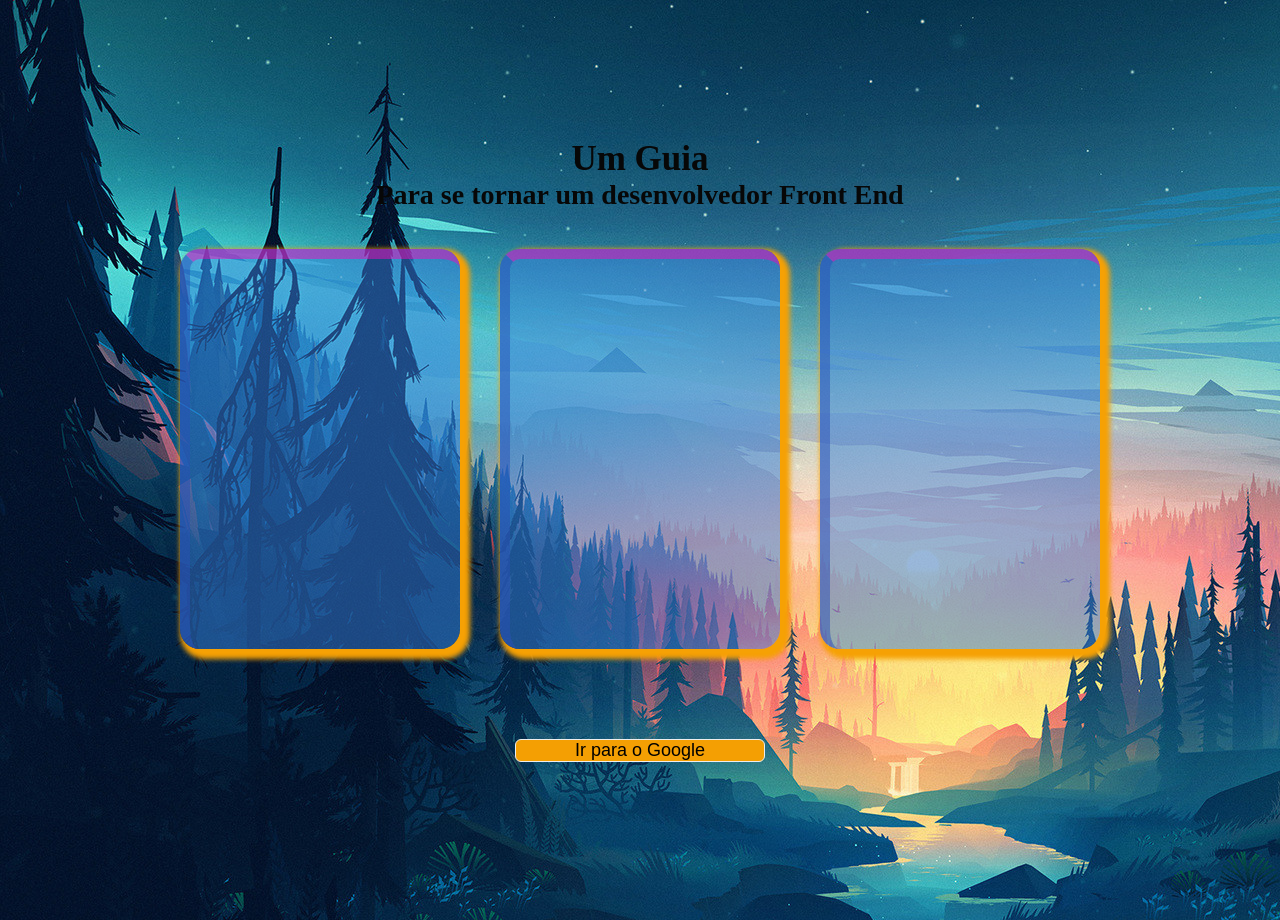
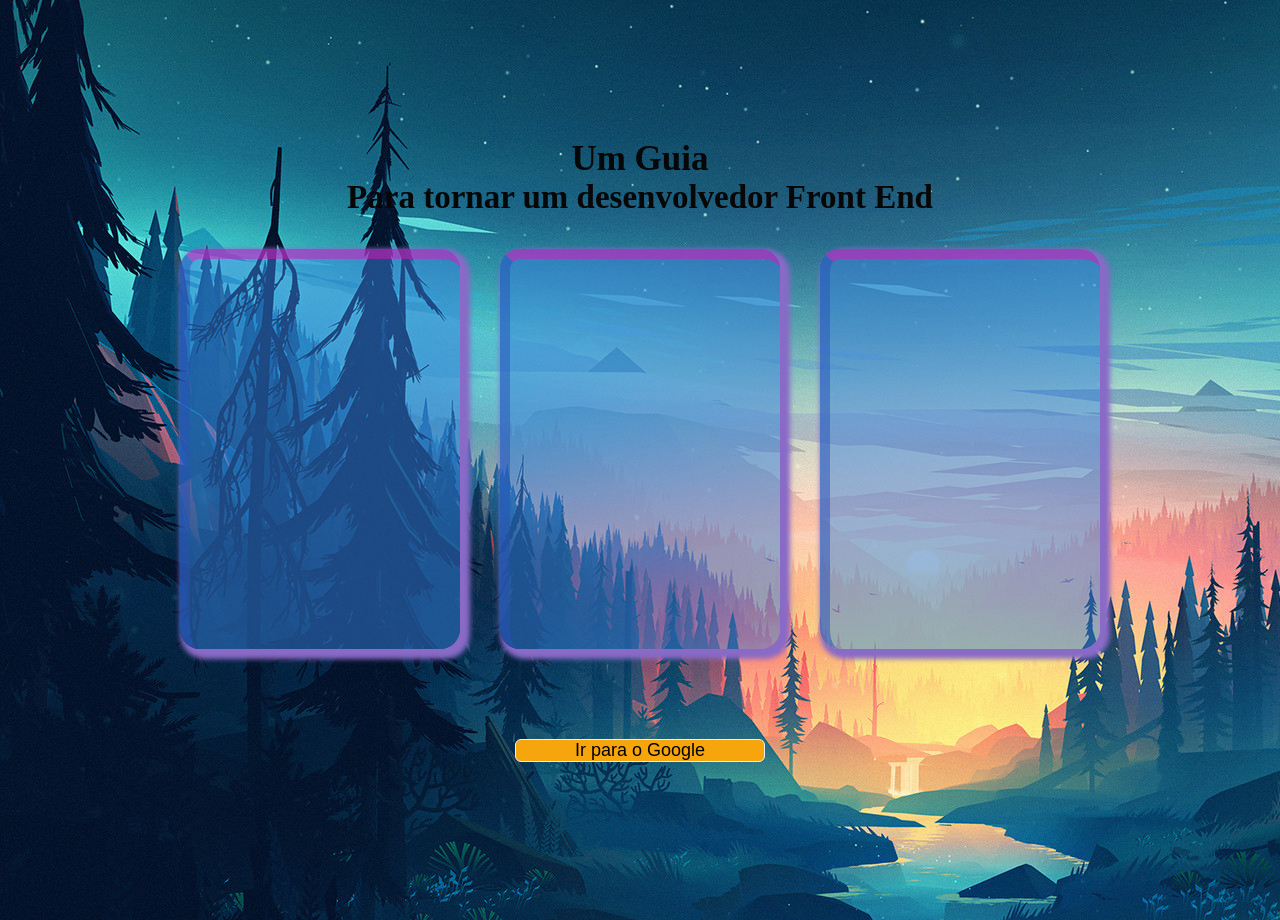
Before and after one commit to maxxmiliano/anima-es-html-css-Js, a plain HTML site: page index.html in a window 1280 px wide. Drawn offline with Linux system fonts and the light colour scheme.

Commit message:
add codigo JS com algumas alteracoes

```diff
--- a/index.html
+++ b/index.html
@@ -11,7 +11,7 @@
 <body>
 
   <div class="container">
-      <h1>Para se tornar um desenvolvedor Front End</h1>
+      <h1>Para tornar um desenvolvedor Front End</h1>
       <h4>Um Guia</h4>
         <div class="cards">
 
--- a/src/stylo.css
+++ b/src/stylo.css
@@ -26,7 +26,7 @@ body {
     color: rgb(7, 7, 7);
     position: absolute;
     top: -50px;
-    font-size: 28px;
+    font-size: 33px;
 }
 
 .container{
@@ -44,7 +44,7 @@ body {
     width: 280px;
     height: 400px;
     margin: 20px;
-    box-shadow: 5px 5px 5px 5px rgb(246, 161, 4);;
+    box-shadow: 5px 5px 5px 5px rgb(137, 106, 199);;
     border-radius: 20px;
     background: rgba(54, 128, 220, 0.5);
     overflow: hidden;
@@ -106,6 +106,6 @@ body {
     display: inline-block;
     left: 50%;
     transform: translate(-50%);
-    background: rgb(244, 159, 3)
+    background: rgb(247, 165, 13)
 
 }
```
